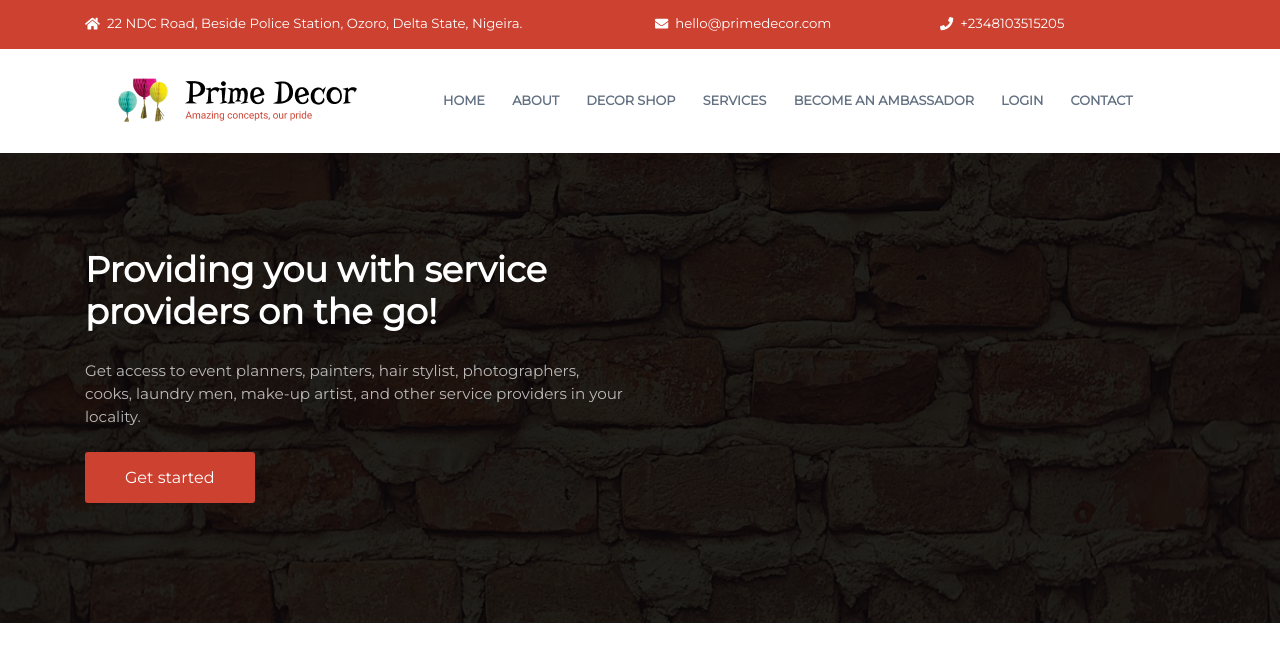
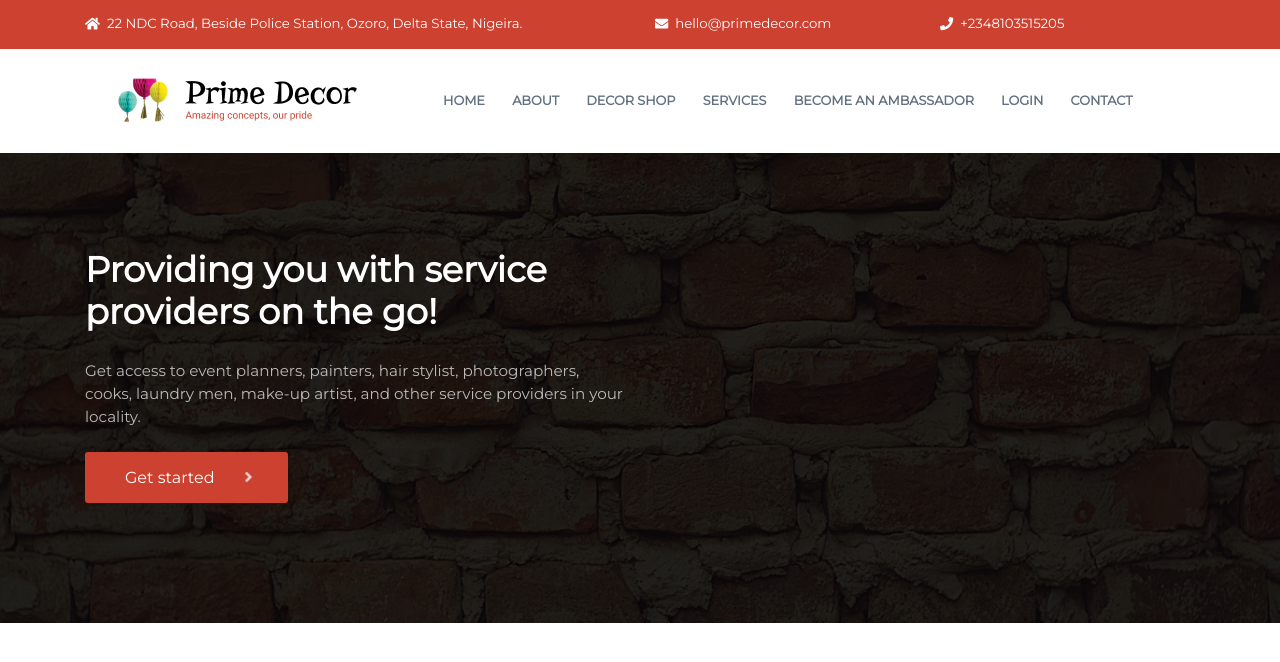
Before and after one commit to Achilles45/decor, a Vue app: page / in a window 1280 px wide. Shown: the top 662 px of the page. Built offline with nearby package versions, Linux system fonts and the light colour scheme; a web font is replaced by a local one.

Commit message:
Added button animation

```diff
--- a/src/components/Banner.vue
+++ b/src/components/Banner.vue
@@ -5,7 +5,7 @@
                 <div class="col-md-6">
                     <h4>Providing you with service providers on the go!</h4>
                     <p>Get access to event planners, painters, hair stylist, photographers, cooks, laundry men, make-up artist, and other service providers in your locality.</p>
-                    <router-link to="/" class="banner__btn">Get started</router-link>
+                    <router-link to="/" class="banner__btn">Get started &nbsp;&nbsp;&nbsp;&nbsp; <i class="fa fa-angle-right animate"></i> </router-link>
                 </div>
             </div>
         </div>
@@ -40,6 +40,25 @@
         color: #fff;
         padding: 1rem 2.5rem;
         border-radius: 3px;
+        text-decoration: none
+    }
+    .animate{
+        animation-name: animate;
+        animation-duration: 2s;
+        animation-iteration-count: infinite;
+        animation-direction: alternate;
+    }
+}
+
+//Animte css
+@keyframes animate{
+    from{
+        transform: translateX(-30%);
+        opacity: 0;
+    }
+    to{
+        transform: translateX(80%);
+        opacity: 1;
     }
 }
 </style>
```
